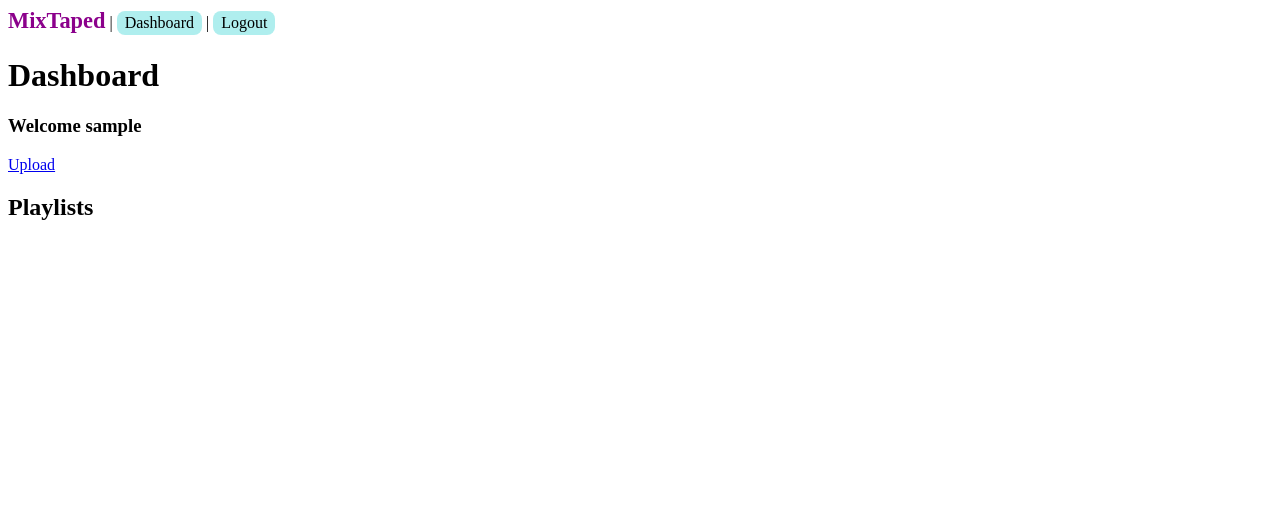
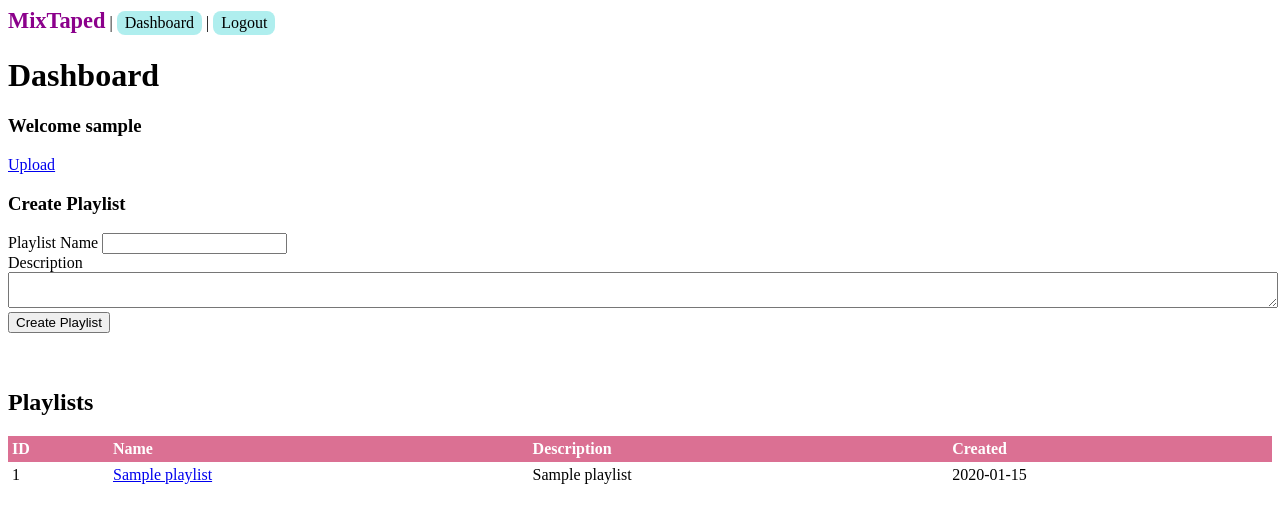
Before and after one commit to AshleyDeo/MixTaped, a Flask app: page /dashboard in a window 1280 px wide. Shown: the top 523 px of the page. Run offline with Flask 3, Linux system fonts and the light colour scheme; the visitor is signed in with stand-in values (Sample User, id 1); a database or web service that is not in the repository returns one stand-in record (values such as "Sample title"); some libraries are stand-ins or nearby versions.

Commit message:
Added playlist queries
- added playlist tables and queries
- update reviews
- update dashboard

```diff
--- a/app.py
+++ b/app.py
@@ -5,7 +5,7 @@ import re
 from dotenv import load_dotenv
 from flask import Flask, abort, flash, redirect, request, render_template, session, url_for
 #from flask_bcrypt import Bcrypt
-from forms import RegisterForm, LoginForm, AudioForm, ReviewForm
+from forms import PlaylistForm, SelectPlaylistForm, RegisterForm, LoginForm, AudioForm, ReviewForm
 from tinytag import TinyTag
 from werkzeug.utils import secure_filename
 
@@ -36,36 +36,48 @@ CREATE_TABLE_SONGS = '''CREATE TABLE IF NOT EXISTS songs (
 	track_number integer DEFAULT 0 NOT NULL
 );'''
 CREATE_TABLE_GENRES = '''CREATE TABLE IF NOT EXISTS genres (genre_id SERIAL PRIMARY KEY, genre VARCHAR(25) NOT NULL UNIQUE);'''
-CREATE_TABLE_PLAYLISTS = '''CREATE TABLE IF NOT EXISTS playlists (
-	playlist_id SERIAL PRIMARY KEY,
-	user_id integer REFERENCES users ON DELETE CASCADE,
-	playlist_name VARCHAR(50) NOT NULL UNIQUE
-);'''
+CREATE_TABLE_PLAYLISTS = '''CREATE TABLE IF NOT EXISTS playlists(
+playlist_id SERIAL NOT NULL PRIMARY KEY,
+playlist_name varchar(100),
+description text,
+date_created timestamp DEFAULT now(),
+user_id integer NOT NULL REFERENCES users ON DELETE CASCADE);'''
 CREATE_ALBUM_REVIEWS = '''CREATE TABLE IF NOT EXISTS album_reviews (
-	album_review_id SERIAL PRIMARY KEY,
-	user_id integer REFERENCES users (user_id) ON DELETE CASCADE,
-	album_id integer REFERENCES albums (album_id) ON DELETE CASCADE,
+	album_review_id SERIAL,
+	user_id integer NOT NULL REFERENCES users (user_id) ON DELETE CASCADE,
+	album_id integer NOT NULL REFERENCES albums (album_id) ON DELETE CASCADE,
 	rating integer,
 	review text,
-	review_date timestamp DEFAULT now()
+	review_date timestamp DEFAULT now(),
+	PRIMARY KEY (album_review_id, user_id, album_id)
 );'''
 CREATE_SONG_REVIEWS = '''CREATE TABLE IF NOT EXISTS song_reviews (
-	song_review_id SERIAL PRIMARY KEY,
+	song_review_id SERIAL,
 	user_id integer REFERENCES users (user_id) ON DELETE CASCADE,
 	song_id integer REFERENCES songs (song_id) ON DELETE CASCADE,
 	rating integer,
 	review text,
-	review_date timestamp DEFAULT now()
+	review_date timestamp DEFAULT now(),
+	PRIMARY KEY (song_review_id, user_id, song_id)
 );'''
 CREATE_ARTIST_GENRES = '''CREATE TABLE IF NOT EXISTS artist_genres (
     artist_id integer REFERENCES artists ON DELETE CASCADE,
-    genre_id integer REFERENCES genres ON DELETE CASCADE
+    genre_id integer REFERENCES genres ON DELETE CASCADE,
+	PRIMARY KEY (artist_id, genre_id)
 );'''
 CREATE_SONG_GENRES = '''CREATE TABLE IF NOT EXISTS song_genres (
     song_id integer REFERENCES songs ON DELETE CASCADE,
-    genre_id integer REFERENCES genres ON DELETE CASCADE
+    genre_id integer REFERENCES genres ON DELETE CASCADE,
+	PRIMARY KEY (song_id, genre_id)
 );'''
 CREATE_TABLE_FILES = '''CREATE TABLE IF NOT EXISTS files (id SERIAL PRIMARY KEY, filename VARCHAR(10), file_url TEXT);'''
+CREATE_PLAYLIST_SONGS = '''CREATE TABLE IF NOT EXISTS playlist_songs (
+    playlist_id integer REFERENCES playlists ON DELETE CASCADE,
+    song_id integer REFERENCES songs ON DELETE CASCADE,
+	playlist_position integer DEFAULT 1,
+	date_added timestamp DEFAULT now() NOT NULL,
+	PRIMARY KEY (playlist_id, song_id)
+);'''
 
 ### SQL - SELECT
 SELECT_USERS = '''SELECT * FROM users;'''
@@ -77,6 +89,9 @@ SELECT_SONG_GENRES = '''SELECT * FROM song_genres;'''
 SELECT_ARTIST_GENRES = '''SELECT * FROM artist_genres;'''
 SELECT_SONG_REVIEWS = '''SELECT * FROM song_reviews WHERE song_id=%s;'''
 SELECT_ALBUM_REVIEWS = '''SELECT * FROM album_reviews WHERE album_id=%s;'''
+SELECT_USER_PLAYLISTS = '''SELECT * FROM playlists WHERE user_id=%s;'''
+SELECT_USER_PLAYLIST_IDS = '''SELECT playlist_id, playlist_name FROM playlists WHERE user_id=%s;'''
+SELECT_PLAYLIST_SONGS_TABLE ='''SELECT * FROM playlist_songs'''
 
 ### SELECT WHERE
 SELECT_USER_LOGIN = '''SELECT * FROM users WHERE email = %s AND password = %s;'''
@@ -112,6 +127,19 @@ JOIN songs ON song_genres.song_id=songs.song_id
 JOIN albums ON songs.album_id=albums.album_id
 JOIN artists ON albums.artist_id=artists.artist_id
 WHERE genre_id=%s;'''
+SELECT_ALBUM_REVIEW = '''SELECT * FROM album_reviews WHERE album_id=%s AND user_id=%s;'''
+SELECT_SONG_REVIEW = '''SELECT * FROM song_reviews WHERE song_id=%s AND user_id=%s;'''
+SELECT_PLAYLIST = '''SELECT playlists.*, users.user_id, users.username FROM playlists
+JOIN users ON playlists.user_id=users.user_id
+WHERE playlist_id=%s;'''
+SELECT_PLAYLIST_SONGS = '''SELECT * FROM playlist_songs
+JOIN songs ON playlist_songs.song_id=songs.song_id
+WHERE playlist_id=%s ORDER BY playlist_songs.playlist_position ASC, playlist_songs.date_added DESC;'''
+SELECT_PLAYLIST_SONG = '''SELECT * FROM playlist_songs WHERE playlist_id=%s AND song_id=%s;'''
+SELECT_ADDED_SONG_INFO = '''SELECT songs.song_title, playlists.playlist_name FROM playlist_songs
+JOIN songs ON playlist_songs.song_id=songs.song_id
+JOIN playlists ON playlist_songs.playlist_id=playlists.playlist_id
+WHERE playlist_songs.playlist_id=%s AND playlist_songs.song_id=%s;'''
 
 ### SQL - INSERT
 INSERT_USER = '''INSERT INTO users (username, password, email) VALUES (%s, %s, %s) RETURNING *;'''
@@ -126,7 +154,12 @@ INSERT_ARTIST_GENRE = '''INSERT INTO artist_genres (genre_id, artist_id) VALUES
 INSERT_SONG_GENRE = '''INSERT INTO song_genres (genre_id,song_id) VALUES (%s,%s) RETURNING *;'''
 INSERT_SONG_REVIEW = '''INSERT INTO song_reviews (user_id, song_id, rating, review) VALUES (%s,%s,%s,%s) RETURNING *;'''
 INSERT_ALBUM_REVIEW = '''INSERT INTO album_reviews (user_id, album_id, rating, review) VALUES (%s,%s,%s,%s) RETURNING *;'''
+INSERT_PLAYLIST = '''INSERT INTO playlists (user_id, playlist_name, description) VALUES (%s,%s,%s) RETURNING *;'''
+INSERT_PLAYLIST_SONG = '''INSERT INTO playlist_songs (playlist_id, song_id) VALUES (%s,%s) RETURNING *;'''
 
+#UPDATE
+UPDATE_ALBUM_REVIEW = '''UPDATE album_reviews SET rating=%s, review=%s, review_date=now() WHERE album_id=%s AND user_id=%s RETURNING *'''
+UPDATE_SONG_REVIEW = '''UPDATE song_reviews SET rating=%s, review=%s, review_date=now() WHERE song_id=%s AND user_id=%s  RETURNING *'''
 
 load_dotenv()
 
@@ -229,6 +262,7 @@ def index():
 			cursor.execute(CREATE_SONG_REVIEWS)
 			cursor.execute(CREATE_ARTIST_GENRES)
 			cursor.execute(CREATE_SONG_GENRES)
+			cursor.execute(CREATE_PLAYLIST_SONGS)
 			#cursor.execute(CREATE_TABLE_FILES)
 			print("Tables created!!")
 			cursor.execute(SELECT_USERS)
@@ -245,8 +279,10 @@ def index():
 			data_6 = cursor.fetchall()
 			cursor.execute(SELECT_ARTIST_GENRES)
 			data_7 = cursor.fetchall()
+			cursor.execute(SELECT_PLAYLIST_SONGS_TABLE)
+			data_8 = cursor.fetchall()
 
-	return render_template('index.html', tables=[data_1, data_2, data_3, data_4, data_5, data_6, data_7])
+	return render_template('index.html', tables=[data_1, data_2, data_3, data_4, data_5, data_6, data_7, data_8])
 
 @app.route('/login', methods=['GET', 'POST'])
 def login():
@@ -292,11 +328,22 @@ def logout():
 	flash('You have been logged out!', 'success')
 	return redirect(url_for('index'))
 
-@app.route('/dashboard', methods=['GET'])
+@app.route('/dashboard', methods=['GET','POST'])
 def dashboard():
+	form=PlaylistForm()
 	if 'user_id' not in session:
 		return redirect(url_for('login'))
-	return render_template("dashboard.html")
+
+	if form.validate_on_submit():
+		with connection:
+			with connection.cursor() as cursor:
+				cursor.execute(INSERT_PLAYLIST, (session['user_id'], form.name.data, form.description.data))
+				return(redirect(url_for('dashboard')))
+	with connection:
+		with connection.cursor() as cursor:
+			cursor.execute(SELECT_USER_PLAYLISTS, (session['user_id'],))
+			playlists = cursor.fetchall()
+	return render_template("dashboard.html", form=form, playlists=playlists)
 
 @app.route('/upload', methods=['GET','POST'])
 def upload():
@@ -320,12 +367,39 @@ def upload():
 @app.route('/song/<id>', methods=['GET', 'POST'])
 def songInfo(id = None):
 	form=ReviewForm()
+	form2=SelectPlaylistForm()
 	if form.validate_on_submit():
 		with connection:
 			with connection.cursor() as cursor:
 				cursor.execute(CREATE_SONG_REVIEWS)
-				cursor.execute(INSERT_SONG_REVIEW, (session["user_id"], id, form.rating.data, form.review.data))
-				rating = cursor.fetchone()[0]
+				cursor.execute(SELECT_SONG_REVIEW, (id, session["user_id"]))
+				review = cursor.fetchone()
+				if review is None:
+					cursor.execute(CREATE_SONG_REVIEWS)
+					cursor.execute(INSERT_SONG_REVIEW, (session["user_id"], id, form.rating.data, form.review.data))
+					rating = cursor.fetchone()[0]
+				else:
+					cursor.execute(UPDATE_SONG_REVIEW, (form.rating.data, form.review.data, id, session["user_id"]))
+					rating = cursor.fetchone()[0]
+				return redirect(url_for('songInfo', id=id))
+
+	if form2.validate_on_submit():
+		print("*** Validated ***")
+		with connection:
+			with connection.cursor() as cursor:
+				#print(f'**CHOICE***: {form2.playlists.data}')
+				if form2.playlists.data != 0:
+					cursor.execute(SELECT_PLAYLIST_SONG, (form2.playlists.data, id))
+					song = cursor.fetchone()
+					if song:
+						flash("Song already in playlist")
+					else:
+						cursor.execute(INSERT_PLAYLIST_SONG, (form2.playlists.data, id))
+						added_song = cursor.fetchone()
+						cursor.execute(SELECT_ADDED_SONG_INFO, (form2.playlists.data, id))
+						info = cursor.fetchone()
+						print(info)
+						flash(f"{info[0]} Added to {info[1]}")
 				return redirect(url_for('songInfo', id=id))
 	with connection:
 		with connection.cursor() as cursor:
@@ -335,19 +409,40 @@ def songInfo(id = None):
 			reviews = cursor.fetchall()
 			cursor.execute(SELECT_GENRES_BY_SONG_ID, (id,))
 			genres = cursor.fetchall()
-			return render_template('song_review.html', form=form, song=song, genres=genres, reviews=reviews)
+			cursor.execute(SELECT_USER_PLAYLIST_IDS, (session['user_id'],))
+			playlists = cursor.fetchall()
+			if playlists:
+				print(type(playlists[0][0]))
+				form2.playlists.choices = playlists
+				print(f'**Playlists***: {form2.playlists.choices}')
+			return render_template('song_review.html', form=form, form2=form2, song=song, genres=genres, reviews=reviews, playlists=playlists)
 	return redirect(url_for('index'))
 
 @app.route('/album/<id>', methods=['GET', 'POST'])
 def albumInfo(id = None):
 	form=ReviewForm()
+	form2=SelectPlaylistForm()
 	if form.validate_on_submit():
 		with connection:
 			with connection.cursor() as cursor:
 				cursor.execute(CREATE_ALBUM_REVIEWS)
-				cursor.execute(INSERT_ALBUM_REVIEW, (session["user_id"], id, form.rating.data, form.review.data))
-				rating = cursor.fetchone()[0]
+				cursor.execute(SELECT_ALBUM_REVIEW, (id, session["user_id"]))
+				review = cursor.fetchone()
+				if review is None:
+					cursor.execute(INSERT_ALBUM_REVIEW, (session["user_id"], id, form.rating.data, form.review.data))
+					rating = cursor.fetchone()[0]
+				else:
+					cursor.execute(UPDATE_ALBUM_REVIEW, (form.rating.data, form.review.data, id, session["user_id"]))
+					rating = cursor.fetchone()[0]
+				print(rating)
 				return redirect(url_for('albumInfo', id=id))
+
+	if form2.playlists.data and form2.validate_on_submit():
+		with connection:
+			with connection.cursor() as cursor:
+				cursor.execute(INSERT_PLAYLIST_SONG, (form2.playlists.data, id))
+				return redirect(url_for('albumInfo', id=id))
+
 	with connection:
 		with connection.cursor() as cursor:
 			cursor.execute(SELECT_ALBUM_BY_ID, (id,))
@@ -359,8 +454,13 @@ def albumInfo(id = None):
 			reviews = cursor.fetchall()
 			cursor.execute(SELECT_GENRES_BY_ALBUM_ID, (id,))
 			genres = cursor.fetchall()
-			print(reviews)
-			return render_template('album_review.html', id=id, form=form, songs=songs, genres=genres, album=album, reviews=reviews)
+			cursor.execute(SELECT_USER_PLAYLIST_IDS, (session['user_id'],))
+			playlists = cursor.fetchall()
+			if playlists:
+				form2.playlists.choices = playlists
+				print(playlists)
+			#print(reviews)
+			return render_template('album_review.html', id=id, form=form, form2=form2, songs=songs, genres=genres, album=album, reviews=reviews, playlists=playlists)
 	return redirect(url_for('index'))
 
 @app.route('/artist/<id>', methods=['GET', 'POST'])
@@ -392,5 +492,27 @@ def genre(id = None):
 
 	return redirect(url_for('index'))
 
+@app.route('/user/<id>', methods=['GET', 'POST'])
+def user(id = None):
+	if session['user_id'] == id:
+		return redirect(url_for('dashboard'))
+	return redirect(url_for('index'))
+
+@app.route('/playlist/<id>', methods=['GET', 'POST'])
+def playlistInfo(id = None):
+	form = PlaylistForm()
+	if form.validate_on_submit():
+		with connection:
+			with connection.cursor() as cursor:
+				redirect(url_for('playlist', id=id))
+	with connection:
+		with connection.cursor() as cursor:
+			cursor.execute(SELECT_PLAYLIST, (id,))
+			playlist = cursor.fetchone()
+			cursor.execute(SELECT_PLAYLIST_SONGS, (id,))
+			songs = cursor.fetchall()
+			return render_template('playlist.html', uid=session['user_id'], form=form, playlist=playlist, songs=songs)
+	return redirect(url_for('index'))
+
 if __name__ == '__main__':
 	app.run(debug=True)
--- a/forms.py
+++ b/forms.py
@@ -1,6 +1,6 @@
 from flask_wtf import FlaskForm
 from flask_wtf.file import FileField
-from wtforms import IntegerField, StringField, PasswordField, SubmitField, TextAreaField
+from wtforms import IntegerField, SelectField, StringField, PasswordField, SubmitField, TextAreaField
 from wtforms.validators import DataRequired, InputRequired, Length, Email, EqualTo, NumberRange, ValidationError
 
 class RegisterForm(FlaskForm):
@@ -23,3 +23,13 @@ class ReviewForm(FlaskForm):
 	rating = IntegerField("Rating", validators=[DataRequired(), NumberRange(min=0, max=10)])
 	review = TextAreaField("Comment", validators=[DataRequired()])
 	submit = SubmitField('Submit')
+
+class PlaylistForm(FlaskForm):
+	name = StringField('Playlist Name', validators=[DataRequired(), Length(min=2, max=100)])
+	description = TextAreaField("Description", validators=[])
+	submit = SubmitField('Create Playlist')
+
+class SelectPlaylistForm(FlaskForm):
+	playlists = SelectField('Playlist', choices=[(0, '')],
+    default=0, coerce=int, validate_choice=False)
+	submit = SubmitField('Add to Playlist')
--- a/templates/dashboard.html
+++ b/templates/dashboard.html
@@ -4,9 +4,43 @@
 <h1>Dashboard</h1>
 <h3>Welcome {{session['username']}}</h3>
 <a href="/upload">Upload</a>
-
+<h3>Create Playlist</h3>
+<form method="POST" action="">
+	{{ form.hidden_tag() }}
+	<div>
+		{{form.name.label}}
+		{{form.name()}}
+	</div>
+	<div>
+		{{form.description.label}}
+		{{form.description(class_="review_input")}}
+	</div>
+	<div>
+		{{form.submit()}}
+	</div>
+</form>
+<br><br>
 <h2>Playlists</h2>
-
+<table>
+	<thead>
+		<tr>
+			<th>ID</th>
+			<th>Name</th>
+			<th>Description</th>
+			<th>Created</th>
+		</tr>
+	</thead>
+	<tbody>
+		{% for row in playlists %}
+		<tr>
+			<td>{{ row[0] }}</td>
+			<td><a href="/playlist/{{row[0]}}">{{ row[1] }}</a></td>
+			<td>{{ row[2] }}</td>
+			<td>{{ row[3].strftime('%Y-%m-%d')}}</td>
+		</tr>
+		{% endfor %}
+	</tbody>
+</table>
 
 {% endblock %}
 
```
Also changed, not shown: templates/album_review.html (+9 -1 lines), templates/index.html (+18 -1 lines), templates/playlist.html (added, +46 -0 lines), templates/song_review.html (+11 -0 lines).
